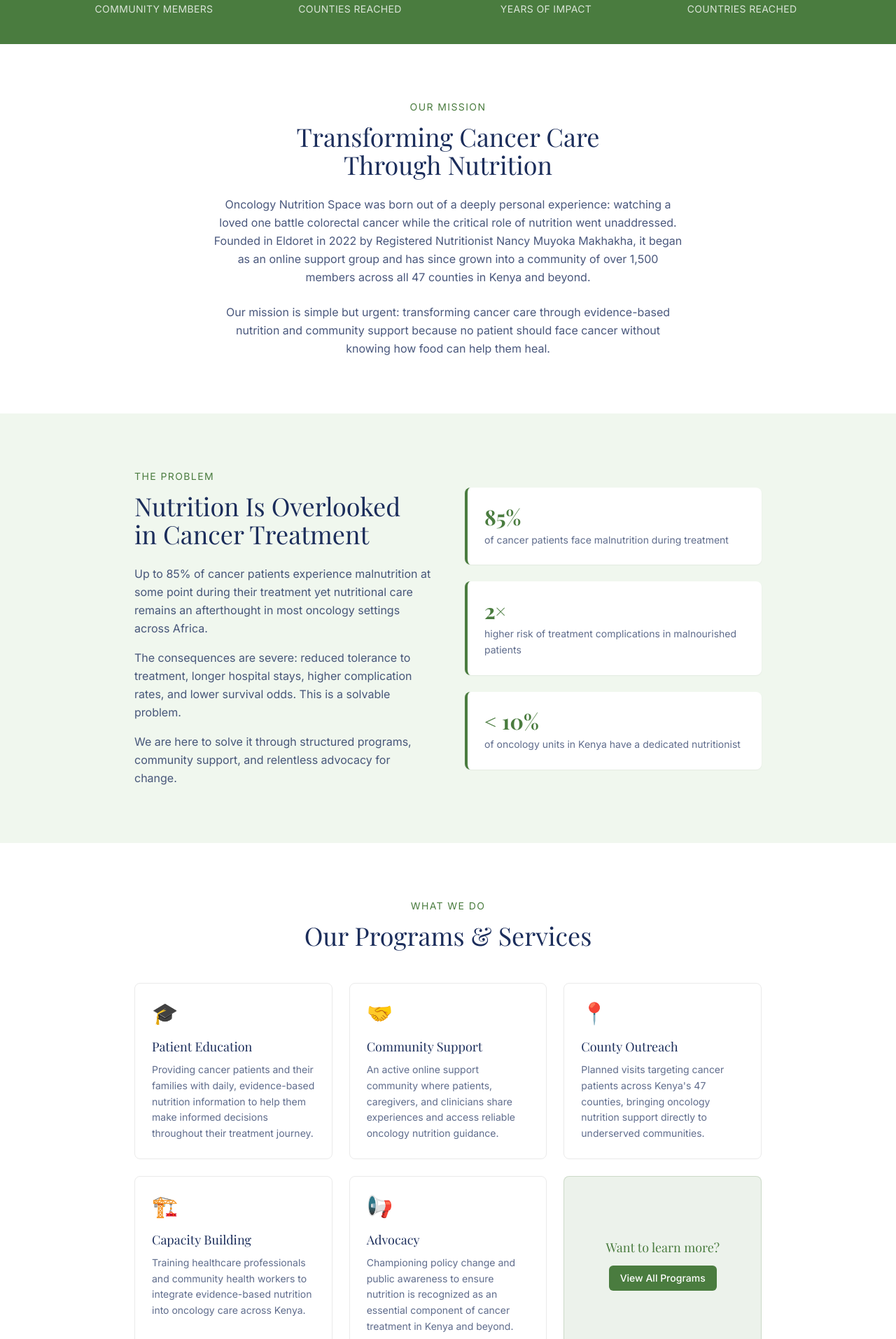
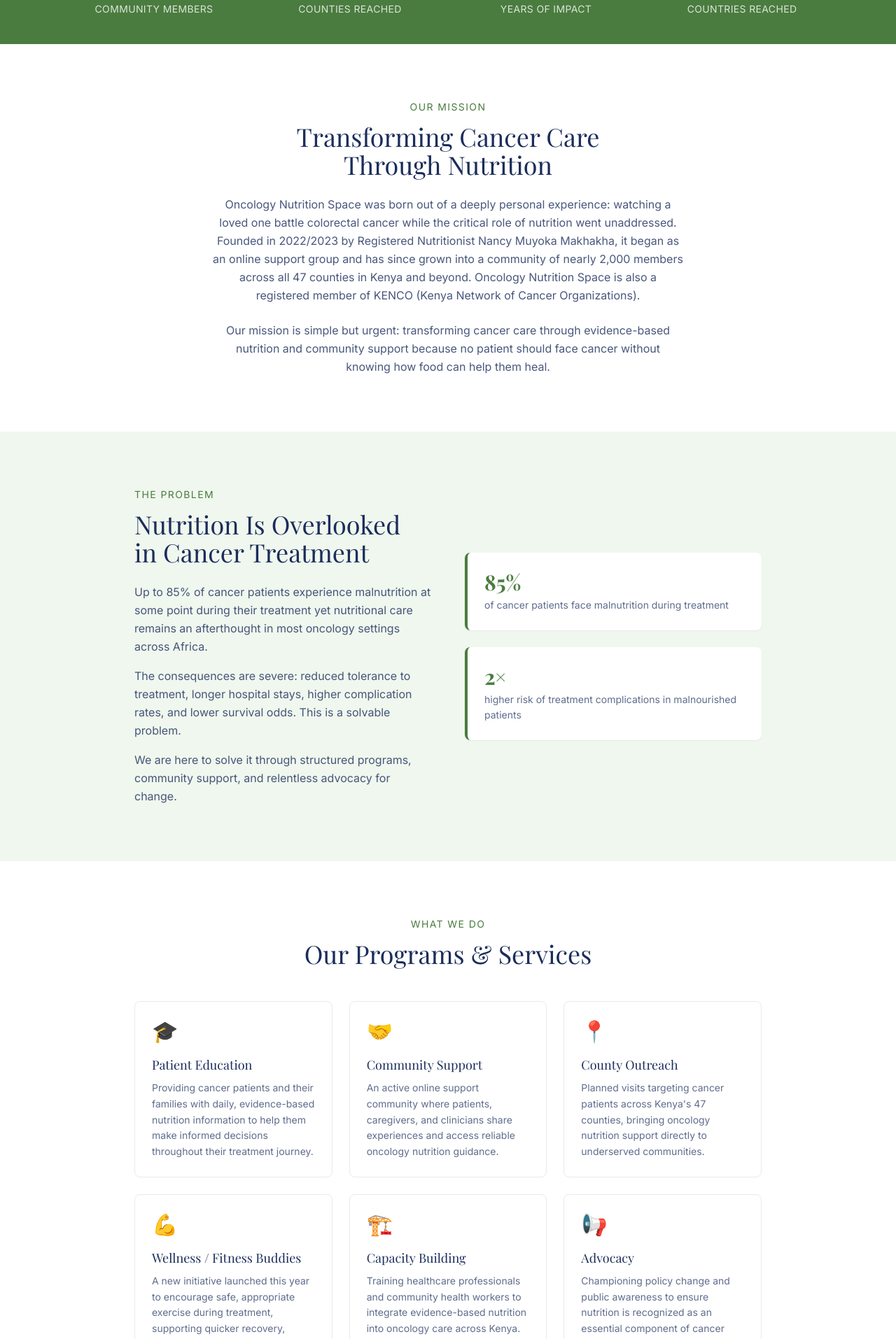
Before and after one commit to keystrok3/oncology-nutrition-space, a React (Vite) app: page / in a window 1280 px wide. Shown: the part 886-2800 px from the top of the page at 70% size. Built offline with nearby package versions, Linux system fonts and the light colour scheme; no server answers; a web font is replaced by a local one.

Commit message:
fix: update community member count and add new wellness initiative in Programs and Home pages

```diff
--- a/src/pages/About.jsx
+++ b/src/pages/About.jsx
@@ -44,9 +44,10 @@
           variants={fadeUp}
           className="font-body text-base text-white/85 leading-relaxed max-w-2xl mx-auto"
         >
-          We are a registered community-based organization founded in Kenya,
-          with a mission to transform cancer care through evidence-based
-          nutrition and compassionate community support.
+          We are a registered community-based organization founded in Kenya in
+          2022/2023, and a registered member of KENCO (Kenya Network of Cancer
+          Organizations). Our mission is to transform cancer care through
+          evidence-based nutrition and compassionate community support.
         </motion.p>
       </motion.div>
     </section>
@@ -89,7 +90,7 @@
             </p>
 
             <p className="font-body text-base text-charcoal/80 leading-relaxed">
-              She founded it in 2022 while taking care of her Dad, who was
+              She founded it in 2022/2023 while taking care of her Dad, who was
               fighting colorectal cancer.
             </p>
           </motion.div>
--- a/src/pages/Home.jsx
+++ b/src/pages/Home.jsx
@@ -92,7 +92,7 @@
 // ─── Data ─────────────────────────────────────────────────────
 
 const STATS = [
-  { value: "1,500+", label: "Community Members" },
+  { value: "2000", label: "Community Members" },
   { value: "47",     label: "Counties Reached"  },
   { value: "3+",     label: "Years of Impact"   },
   { value: "5+",     label: "Countries Reached" },
@@ -116,6 +116,12 @@
     description:
       "Planned visits targeting cancer patients across Kenya's 47 counties, bringing oncology nutrition support directly to underserved communities.",
     icon: "📍",
+  },
+  {
+    title: "Wellness / Fitness Buddies",
+    description:
+      "A new initiative launched this year to encourage safe, appropriate exercise during treatment, supporting quicker recovery, healing, strength, and wellbeing.",
+    icon: "💪",
   },
   {
     title: "Capacity Building",
@@ -299,10 +305,11 @@
         >
           Oncology Nutrition Space was born out of a deeply personal experience:
           watching a loved one battle colorectal cancer while the critical role of
-          nutrition went unaddressed. Founded in Eldoret in 2022 by Registered
+          nutrition went unaddressed. Founded in 2022/2023 by Registered
           Nutritionist Nancy Muyoka Makhakha, it began as an online support group
-          and has since grown into a community of over 1,500 members across all 47
-          counties in Kenya and beyond.
+          and has since grown into a community of nearly 2,000 members across all
+          47 counties in Kenya and beyond. Oncology Nutrition Space is also a
+          registered member of KENCO (Kenya Network of Cancer Organizations).
         </motion.p>
 
         <motion.p
@@ -365,7 +372,6 @@
             {[
               { stat: "85%",   detail: "of cancer patients face malnutrition during treatment" },
               { stat: "2×",    detail: "higher risk of treatment complications in malnourished patients" },
-              { stat: "< 10%", detail: "of oncology units in Kenya have a dedicated nutritionist" },
             ].map(({ stat, detail }) => (
               <motion.div
                 key={stat}
@@ -449,6 +455,69 @@
               View All Programs
             </Link>
           </motion.div>
+        </motion.div>
+      </div>
+    </section>
+  );
+}
+
+// ── Outreach & Partnerships ─────────────────────────────────
+// Outreach images can be added later at the paths listed in the design notes.
+function OutreachHighlights({ shouldReduce }) {
+  const { ref, isInView } = useReveal();
+  const fadeUpVariants = useFadeUpVariants(shouldReduce);
+  const highlights = [
+    { location: "Nakuru", icon: "📍" },
+    { location: "Kakamega", icon: "📍" },
+    { location: "Nairobi", icon: "📍" },
+  ];
+
+  return (
+    <section className="section-padding bg-tint" ref={ref}>
+      <div className="container-wide px-6 md:px-12 lg:px-24">
+        <motion.div
+          className="text-center mb-10"
+          variants={fadeUpVariants}
+          initial="hidden"
+          animate={isInView ? "visible" : "hidden"}
+        >
+          <p className="font-body text-sm uppercase tracking-widest text-sage mb-3">
+            Photos & Outreach Highlights
+          </p>
+          <h2 className="font-heading text-3xl md:text-4xl text-charcoal leading-snug mb-4">
+            Taking Support Into Communities
+          </h2>
+          <p className="font-body text-base text-charcoal/75 leading-relaxed max-w-2xl mx-auto">
+            Our outreach work has taken us to Nakuru, Kakamega, and Nairobi. We
+            also actively participate in and partner with government initiatives,
+            including the National Cancer Control (NCI) project this year.
+          </p>
+        </motion.div>
+
+        <motion.div
+          className="grid grid-cols-1 sm:grid-cols-3 gap-6"
+          variants={useStaggerVariants(shouldReduce, 0.12)}
+          initial="hidden"
+          animate={isInView ? "visible" : "hidden"}
+        >
+          {highlights.map(({ location, icon }) => (
+            <motion.div
+              key={location}
+              variants={fadeUpVariants}
+              className="min-h-56 rounded-lg border border-neutral bg-white overflow-hidden shadow-sm"
+            >
+              <div className="h-40 bg-sage/10 flex items-center justify-center">
+                <span className="text-4xl" aria-hidden="true">{icon}</span>
+                <span className="sr-only">{location} outreach photo</span>
+              </div>
+              <div className="p-4">
+                <h3 className="font-heading text-lg text-charcoal">{location}</h3>
+                <p className="font-body text-sm text-charcoal/60">
+                  Outreach photo coming soon
+                </p>
+              </div>
+            </motion.div>
+          ))}
         </motion.div>
       </div>
     </section>
@@ -701,6 +770,7 @@
       <Mission shouldReduce={shouldReduce} />
       <TheProblem shouldReduce={shouldReduce} />
       <WhatWeDo shouldReduce={shouldReduce} />
+      <OutreachHighlights shouldReduce={shouldReduce} />
       <BlogPreview shouldReduce={shouldReduce} />
       <Testimonials shouldReduce={shouldReduce} />
       <CTABanner shouldReduce={shouldReduce} />
--- a/src/pages/Programs.jsx
+++ b/src/pages/Programs.jsx
@@ -41,9 +41,9 @@
     icon:        "🤝",
     audience:    "Patients, caregivers, and clinicians",
     description:
-      "An active online community of over 1,500 members spanning all 47 counties in Kenya and reaching internationally. Members share experiences, ask questions, and access reliable oncology nutrition guidance in a safe, moderated space.",
+      "An active online community of nearly 2,000 members spanning all 47 counties in Kenya and reaching internationally. Members share experiences, ask questions, and access reliable oncology nutrition guidance in a safe, moderated space.",
     highlights: [
-      "1,500+ members across Kenya and beyond",
+      "Nearly 2,000 members across Kenya and beyond",
       "Moderated for accuracy and safety",
       "Peer support combined with professional guidance",
     ],
@@ -59,6 +59,19 @@
       "Targeting all 47 counties across Kenya",
       "Focus on underserved and rural communities",
       "In-person education and support sessions",
+    ],
+  },
+  {
+    title:       "Wellness / Fitness Buddies",
+    status:      "active",
+    icon:        "💪",
+    audience:    "Cancer patients and people in treatment",
+    description:
+      "Launched this year to encourage safe, appropriate exercise during treatment. Fitness Buddies helps participants stay active with encouragement and shared accountability to support quicker recovery, healing, strength, and overall wellbeing.",
+    highlights: [
+      "Exercise encouragement during treatment",
+      "Buddy support and shared accountability",
+      "Activities adapted to individual ability and clinical guidance",
     ],
   },
   {
```
Also changed, not shown: 1 other file (tests, documents, lock files or other folders).
